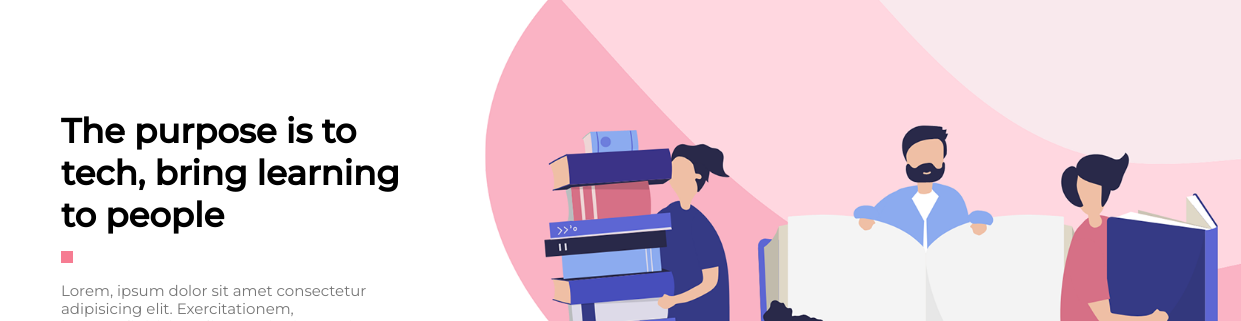
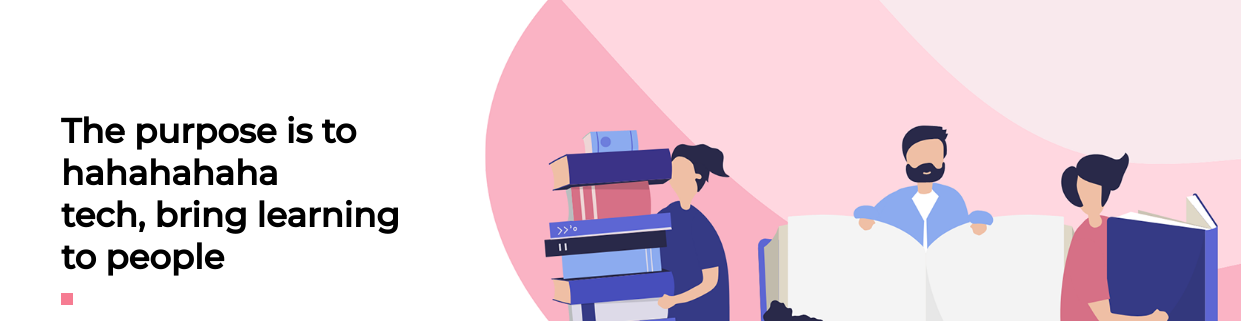
Before and after one commit to Tushara00/learning, a plain HTML site: page index.html in a window 1280 px wide. Shown: the part 133-454 px from the top of the page, 39-1280 px from the left. Drawn offline with Linux system fonts and the light colour scheme; some packages are replaced by stand-ins of ours; a script that the page names is missing.

Commit message:
Update index.html

```diff
--- a/index.html
+++ b/index.html
@@ -15,7 +15,7 @@
         <div class="container">
             <img src="images/logo.png" class="logo">
             <div class="header-text">
-                <h1> The purpose is to<br>tech, bring learning to people</h1>
+                <h1> The purpose is to hahahahaha<br>tech, bring learning to people</h1>
                 <span class="square"></span>
                 <p>Lorem, ipsum dolor sit amet consectetur adipisicing elit. Exercitationem, ipsum.adipisicing elit. Exercitationem, ipsum.</p>
                 <button class="common-btn">Read More</button>
```
